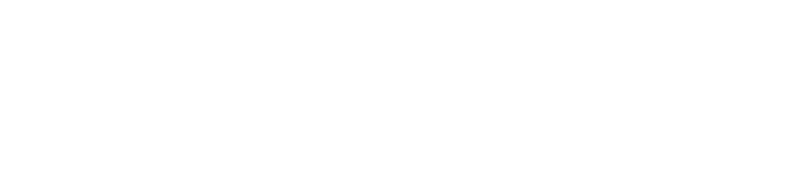
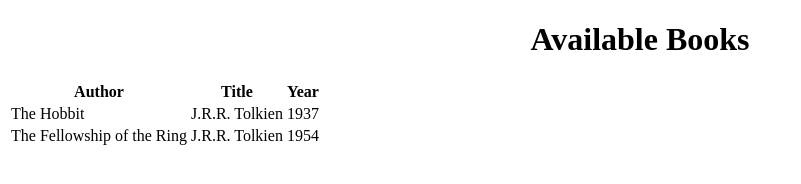
Before and after one commit to 3ein39/odin-book, a plain HTML site: page index.html in a window 1280 px wide. Shown: the whole page, without its empty margins (0-801 px from the left). Drawn offline with Linux system fonts and the light colour scheme.

Commit message:
implement DOM display function

```diff
--- a/app.js
+++ b/app.js
@@ -1 +1,43 @@
-console.log("test")
+const myLibrary = [{title: 'The Hobbit', author: 'J.R.R. Tolkien', year: '1937'}, {title: 'The Fellowship of the Ring', author: 'J.R.R. Tolkien', year: '1954'}];
+
+// The book obj constructor
+function Book(title, author, year) {
+    this.title = title;
+    this.author = author;
+    this.year = year;
+}
+
+// Get input from user and add to myLibrary array
+function addBookToLibrary() {
+    const title = prompt('title');
+    const author = prompt('author');
+    const year = prompt('year');
+    const book = new Book(title, author, year);
+    myLibrary.push(book);
+}
+
+// Display books in myLibrary array
+function displayBooks() {
+    // get table body
+    const table = document.querySelector('#booksTable tbody');
+    myLibrary.forEach(book => {
+        // create a table row for each book
+        const row = document.createElement('tr');
+        // create a table data for each book property
+        const title = document.createElement('td');
+        const author = document.createElement('td');
+        const year = document.createElement('td');
+        // add book properties to table data
+        title.textContent = book.title;
+        author.textContent = book.author;
+        year.textContent = book.year;
+        // add table data to table row
+        row.appendChild(title);
+        row.appendChild(author);
+        row.appendChild(year);
+        // add table row to table body
+        table.appendChild(row);
+    });
+}
+
+displayBooks();
--- a/index.html
+++ b/index.html
@@ -5,7 +5,18 @@
     <title>Books</title>
 </head>
 <body>
-
+<h1 style="text-align: center;">Available Books</h1>
+<table id="booksTable">
+    <thead>
+    <tr>
+        <th>Author</th>
+        <th>Title</th>
+        <th>Year</th>
+    </tr>
+    </thead>
+    <tbody>
+    </tbody>
+</table>
 </body>
 <script src="app.js"></script>
 </html>
```
